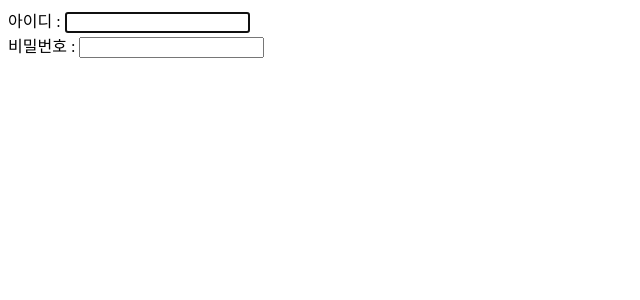
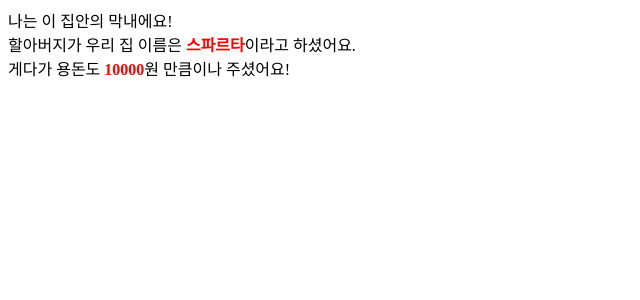
Before and after one commit to Olivia-Study-Storage/hh99-react-beginner, a React (Create React App) app in the folder intermediate/2_hooks/: page / in a window 1280 px wide. Shown: the top 300 px of the page, without its empty margins (0-640 px from the left). Built offline with nearby package versions, Linux system fonts and the light colour scheme.

Commit message:
Note: useContext - context를 사용하지 않았을 때

```diff
--- a/intermediate/2_hooks/src/App.jsx
+++ b/intermediate/2_hooks/src/App.jsx
@@ -1,66 +1,21 @@
-import React, { useState, useRef } from 'react';
-import { useEffect } from 'react';
+import React from 'react';
+import GrandFather from './components/GrandFather';
 
-// * useRef란?
-// DOM 요소에 접근할 수 있도록 하는 react hook
-// ! 설정된 ref값은 컴포넌트가 계속해서 렌더링되어도 umount 전까지 값을 유지한다!
+// * useContext의 필요성
+// 부모 컴포넌트 -> 자식 컴포넌트로 props를 사용하여 데이터를 전달한다.
+// 이때, 넘기는 길이가 너무 깊어지면 prop drilling 현상이 일어난다.
+// 1. 깊이가 너무 길어지면 이 prop이 어떤 컴포넌트로부터 왔는지 파악이 어렵다.
+// 2. 어떤 컴포넌트에서 오류가 발생할 경우 추적이 힘들어지므로 대처가 늦을 수 밖에 없다.
 
-// * 이러한 특징으로 인해 useRef는 다음 2가지 용도로 사용됨
-// 1. 저장공간으로서의 useRef
-//    - state와 비슷한 역할을 한다. (다만, state는 변화가 일어나면 리렌더링이 되고 내부 변수들은 초기화된다.)
-//    - ref에 저장한 값은 리렌더링을 일으키지 않는다. 따라서 ref의 값 변화가 일어나도 리렌더링으로 내부 변수가 초기화되지 않는다.
-//    ! 따라서 state는 리렌더링이 꼭 필요한 값을 다룰 때 쓰면 된다.
-//    ! 반면 ref는 리렌더링을 발생시키지 않는 값을 저장할 때 사용한다.
-// 2. DOM 요소 접근 방법으로서의 useRef
-//    - 렌더링되자마자 특정 input이 focusing되어야 한다면 useRef를 사용하면 된다.
-
+// * context API 필수 개념
+// 위와 같은 문제로 인해 등장한 것이 react context API이며,
+// useContext hook을 통해 쉽게 '전역 데이터 관리'를 할 수 있다.
+// 1. createContext : Context 생성
+// 2. Consumer : context 변화 감지
+// 3. Provider : 하위 컴포넌트로 context 전달
 
 function App() {
-  // TODO 퀴즈 -> id 필드가 10자리 입력되는 순간 비밀번호 필드로 포커스가 이동하도록 구현해보기
-  const [id, setId] = useState('');
-
-  const idRef = useRef('');
-  const pwdRef = useRef('');
-
-  const idChangeHandler = (event) => setId(event.target.value);
-
-  // 화면이 렌더링될 때 어떤 작업을 하고 싶다면 useEffect 사용!
-  useEffect(() => {
-    idRef.current.focus();
-  }, []);
-
-  // ! id라는 state가 바뀔 때 해당 useEffect가 실행되어야 하므로 의존성 배열에 id를 넣는다.
-  // * onChange가 아니라 useEffect를 쓰는 이유?
-  // 리액트에서 state를 업데이트하는 방식이 '배치 업데이트'이다.
-  // 따라서 id라는 state를 set하는 방식이 10자리가 되었다고 바로 set하는게 아니라
-  // console.log로 확인해보면 11자리가 됐을 때 의도했던 대로 찍힐 것이다!
-  // 그래서 useEffect를 사용하는 것이다.
-  useEffect(() => {
-    if(id.length >= 10) {
-      pwdRef.current.focus();
-    }
-  }, [id])
-
-  return (
-    <>
-      <div>
-        아이디 :&nbsp;
-        <input
-          type="text"
-          value={id}
-          ref={idRef}
-          onChange={idChangeHandler}
-        />
-      </div>
-      <div>
-        비밀번호 :&nbsp;
-        <input
-          type="password"
-          ref={pwdRef}
-        />
-      </div>
-    </>
-  )
+  return <GrandFather />
 }
 
 export default App
--- /dev/null
+++ b/intermediate/2_hooks/src/components/Child.jsx
@@ -0,0 +1,20 @@
+import React from 'react';
+
+const style = {
+  color: 'red',
+  fontWeight: '900',
+};
+
+function Child({ houseName, pocketMoney }) {
+  return (
+    <div>
+      나는 이 집안의 막내에요!
+      <br />
+      할아버지가 우리 집 이름은 <span style={style}>{houseName}</span>이라고 하셨어요.
+      <br />
+      게다가 용돈도 <span style={style}>{pocketMoney}</span>원 만큼이나 주셨어요!
+    </div>
+  )
+}
+
+export default Child
--- /dev/null
+++ b/intermediate/2_hooks/src/components/Father.jsx
@@ -0,0 +1,8 @@
+import React from 'react';
+import Child from './Child';
+
+function Father({ houseName, pocketMoney }) {
+  return <Child houseName={houseName} pocketMoney={pocketMoney} />
+}
+
+export default Father
--- /dev/null
+++ b/intermediate/2_hooks/src/components/GrandFather.jsx
@@ -0,0 +1,11 @@
+import React from 'react';
+import Father from './Father';
+
+// GF -> Child에게 어떤 정보를 알려줘서 Child가 그 내용을 출력하도록 하는 상황 가정
+function GrandFather() {
+  const houseName = '스파르타';
+  const pocketMoney = 10000;
+  return <Father houseName={houseName} pocketMoney={pocketMoney} />
+}
+
+export default GrandFather
```
